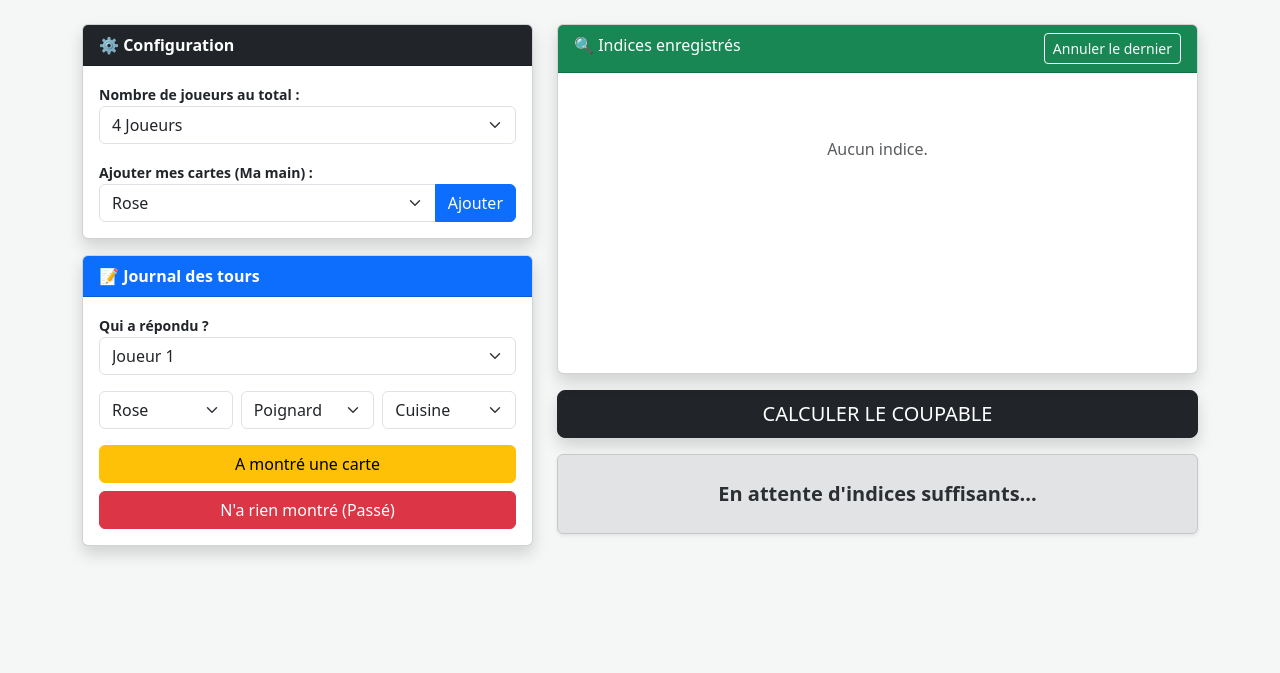
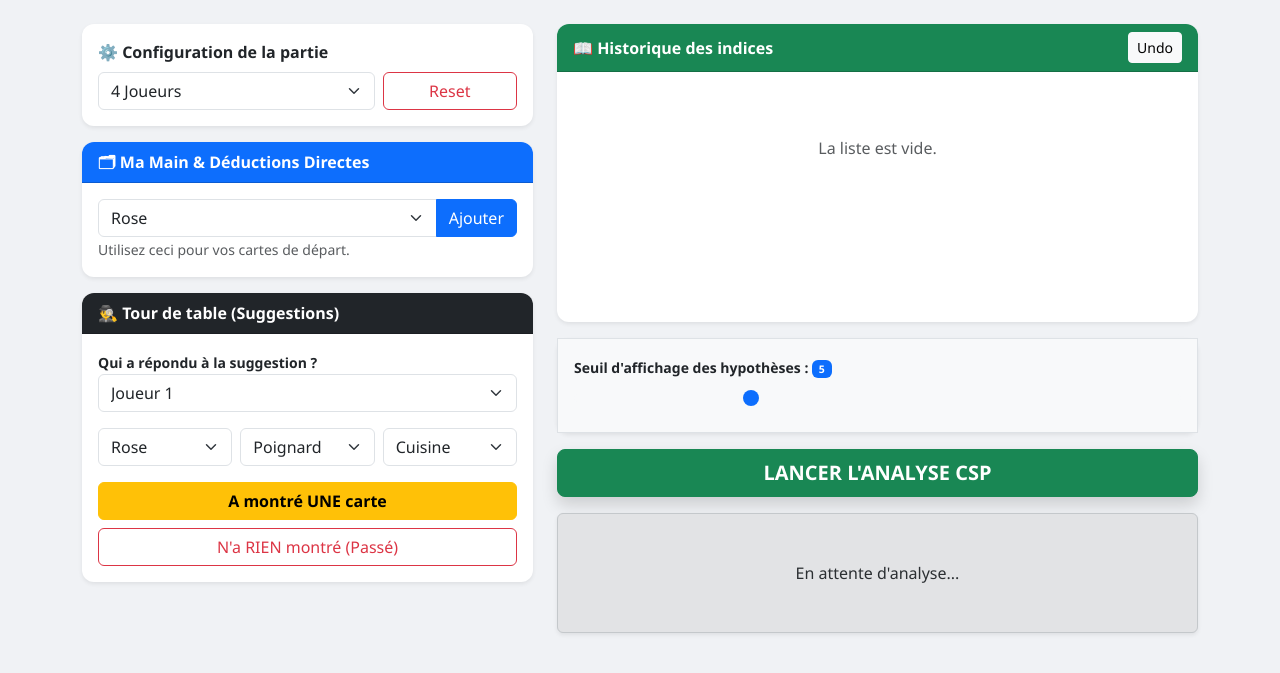
Before and after one commit to rondeaujf/cluedo, a Flask app: page / in a window 1280 px wide. Shown: the top 673 px of the page. Run offline with Flask 3, Linux system fonts and the light colour scheme.

Commit message:
Update index.html for improved layout and functionality

```diff
--- a/templates/index.html
+++ b/templates/index.html
@@ -2,46 +2,70 @@
 <html lang="fr">
 <head>
     <meta charset="UTF-8">
-    <title>Cluedo AI Solver 🕵️‍♂️</title>
+    <meta name="viewport" content="width=device-width, initial-scale=1.0">
+    <title>Cluedo AI Master Solver 🕵️‍♂️</title>
     <link rel="stylesheet" href="https://cdn.jsdelivr.net/npm/bootstrap@5.3.0/dist/css/bootstrap.min.css">
     <style>
-        body { background-color: #f4f7f6; }
-        .card-indice { border-left: 4px solid #0d6efd; margin-bottom: 8px; transition: 0.2s; }
-        .card-indice:hover { background-color: #f8f9fa; }
-        .solution-box { font-size: 1.25rem; font-weight: bold; min-height: 80px; display: flex; align-items: center; justify-content: center; }
+        body { background-color: #f0f2f5; font-family: 'Segoe UI', Tahoma, Geneva, Verdana, sans-serif; }
+        .card { border: none; border-radius: 12px; }
+        .card-header { border-radius: 12px 12px 0 0 !important; font-weight: bold; }
+        .card-indice { border-left: 5px solid #0d6efd; margin-bottom: 8px; background: #fff; transition: transform 0.1s; }
+        .card-indice:hover { transform: translateX(5px); }
+        .solution-box { min-height: 120px; display: flex; flex-direction: column; align-items: center; justify-content: center; text-align: center; }
+        .hypothese-list { max-height: 200px; overflow-y: auto; width: 100%; margin-top: 10px; }
+        .badge-count { font-size: 1.1rem; }
     </style>
 </head>
 <body>
 
 <div class="container py-4">
-    <div class="row">
-        <div class="col-md-5">
-            <div class="card shadow mb-3">
-                <div class="card-header bg-dark text-white fw-bold">⚙️ Configuration</div>
+    <div class="row g-4">
+        <div class="col-lg-5">
+            <div class="card shadow-sm mb-3 border-info">
                 <div class="card-body">
-                    <label class="small fw-bold">Nombre de joueurs au total :</label>
-                    <select id="n_joueurs" class="form-select mb-3" onchange="updatePlayersList()">
-                        <option value="3">3 Joueurs</option>
-                        <option value="4" selected>4 Joueurs</option>
-                        <option value="5">5 Joueurs</option>
-                        <option value="6">6 Joueurs</option>
-                    </select>
-
-                    <label class="small fw-bold">Ajouter mes cartes (Ma main) :</label>
-                    <div class="input-group">
-                        <select id="ma_carte_select" class="form-select">
-                            {% for c in suspects + armes + lieux %}<option value="{{c}}">{{c}}</option>{% endfor %}
-                        </select>
-                        <button class="btn btn-primary" onclick="addIndice('possession_directe', 0)">Ajouter</button>
+                    <label class="form-label fw-bold">⚙️ Configuration de la partie</label>
+                    <div class="row g-2">
+                        <div class="col-8">
+                            <select id="n_joueurs" class="form-select" onchange="resetGame()">
+                                <option value="3">3 Joueurs</option>
+                                <option value="4" selected>4 Joueurs</option>
+                                <option value="5">5 Joueurs</option>
+                                <option value="6">6 Joueurs</option>
+                            </select>
+                        </div>
+                        <div class="col-4">
+                            <button class="btn btn-outline-danger w-100" onclick="resetGame()">Reset</button>
+                        </div>
                     </div>
                 </div>
             </div>
 
-            <div class="card shadow">
-                <div class="card-header bg-primary text-white fw-bold">📝 Journal des tours</div>
+            <div class="card shadow-sm mb-3">
+                <div class="card-header bg-primary text-white">🗂 Ma Main & Déductions Directes</div>
+                <div class="card-body">
+                    <div class="input-group">
+                        <select id="ma_carte_select" class="form-select">
+                            <optgroup label="Suspects">
+                                {% for c in suspects %}<option value="{{c}}">{{c}}</option>{% endfor %}
+                            </optgroup>
+                            <optgroup label="Armes">
+                                {% for c in armes %}<option value="{{c}}">{{c}}</option>{% endfor %}
+                            </optgroup>
+                            <optgroup label="Lieux">
+                                {% for c in lieux %}<option value="{{c}}">{{c}}</option>{% endfor %}
+                            </optgroup>
+                        </select>
+                        <button class="btn btn-primary" onclick="addIndice('possession_directe', 0)">Ajouter</button>
+                    </div>
+                    <small class="text-muted">Utilisez ceci pour vos cartes de départ.</small>
+                </div>
+            </div>
+
+            <div class="card shadow-sm">
+                <div class="card-header bg-dark text-white">🕵️‍♂️ Tour de table (Suggestions)</div>
                 <div class="card-body">
                     <div class="mb-3">
-                        <label class="small fw-bold">Qui a répondu ?</label>
+                        <label class="small fw-bold">Qui a répondu à la suggestion ?</label>
                         <select id="joueur_select" class="form-select"></select>
                     </div>
 
@@ -52,28 +76,36 @@
                     </div>
 
                     <div class="d-grid gap-2">
-                        <button onclick="addIndice('positif')" class="btn btn-warning">A montré une carte</button>
-                        <button onclick="addIndice('negatif')" class="btn btn-danger">N'a rien montré (Passé)</button>
+                        <button onclick="addIndice('positif')" class="btn btn-warning fw-bold">A montré UNE carte</button>
+                        <button onclick="addIndice('negatif')" class="btn btn-outline-danger">N'a RIEN montré (Passé)</button>
                     </div>
                 </div>
             </div>
         </div>
 
-        <div class="col-md-7">
-            <div class="card shadow mb-3">
-                <div class="card-header bg-success text-white d-flex justify-content-between">
-                    🔍 Indices enregistrés
-                    <button class="btn btn-sm btn-outline-light" onclick="removeLast()">Annuler le dernier</button>
+        <div class="col-lg-7">
+            <div class="card shadow-sm mb-3">
+                <div class="card-header bg-success text-white d-flex justify-content-between align-items-center">
+                    📖 Historique des indices
+                    <button class="btn btn-sm btn-light" onclick="removeLast()">Undo</button>
                 </div>
-                <div class="card-body" id="indices_list" style="height: 300px; overflow-y: auto;">
-                    <p class="text-muted text-center mt-5">Aucun indice pour le moment.</p>
+                <div class="card-body" id="indices_list" style="height: 250px; overflow-y: auto;">
+                    <p class="text-muted text-center mt-5">La liste est vide.</p>
                 </div>
             </div>
 
-            <button onclick="solve()" class="btn btn-dark btn-lg w-100 mb-3 shadow">CALCULER LE COUPABLE</button>
+            <div class="card shadow-sm mb-3">
+                <div class="card-body bg-light border">
+                    <label class="form-label small fw-bold">Seuil d'affichage des hypothèses : <span id="seuil_val" class="badge bg-primary">5</span></label>
+                    <input type="range" class="form-range" min="1" max="15" value="5" id="seuil_range"
+                           oninput="document.getElementById('seuil_val').innerText = this.value">
+                </div>
+            </div>
+
+            <button onclick="solve()" id="solve_btn" class="btn btn-success btn-lg w-100 mb-3 shadow fw-bold">LANCER L'ANALYSE CSP</button>
 
             <div id="result_area" class="alert alert-secondary solution-box shadow-sm">
-                En attente d'indices suffisants...
+                En attente d'analyse...
             </div>
         </div>
     </div>
@@ -91,7 +123,14 @@
             opt.value = i; opt.innerText = "Joueur " + i;
             select.appendChild(opt);
         }
-        indices = []; render();
+    }
+
+    function resetGame() {
+        indices = [];
+        updatePlayersList();
+        render();
+        document.getElementById('result_area').innerHTML = "Partie réinitialisée.";
+        document.getElementById('result_area').className = "alert alert-secondary solution-box shadow-sm";
     }
 
     function addIndice(type, forceJoueur = null) {
@@ -106,41 +145,78 @@
         render();
     }
 
-    function removeLast() { indices.pop(); render(); }
+    function removeLast() {
+        indices.pop();
+        render();
+    }
 
     function render() {
         const list = document.getElementById('indices_list');
-        if(indices.length === 0) { list.innerHTML = '<p class="text-muted text-center mt-5">Aucun indice.</p>'; return; }
+        if(indices.length === 0) {
+            list.innerHTML = '<p class="text-muted text-center mt-5">Aucun indice enregistré.</p>';
+            return;
+        }
         list.innerHTML = indices.map((ind, i) => `
-            <div class="card-indice p-2 bg-white rounded shadow-sm">
-                <span class="badge bg-secondary">#${i+1}</span>
+            <div class="card-indice p-2 shadow-sm rounded">
+                <span class="badge bg-secondary text-white">#${i+1}</span>
                 <strong>${ind.joueur == 0 ? 'Moi' : 'Joueur '+ind.joueur}</strong> :
-                ${ind.type === 'positif' ? 'Possède au moins un de' : (ind.type === 'negatif' ? 'N\'a aucun de' : 'A la carte')}
-                <span class="text-primary">${ind.cartes.join(', ')}</span>
+                <span class="badge ${ind.type==='negatif'?'bg-danger':'bg-info text-dark'}">${ind.type.replace('_',' ')}</span>
+                <span class="ms-1">${ind.cartes.join(', ')}</span>
             </div>
         `).join('');
     }
 
     async function solve() {
-        const btn = document.querySelector('button[onclick="solve()"]');
+        const btn = document.getElementById('solve_btn');
+        const resArea = document.getElementById('result_area');
+        const seuil = document.getElementById('seuil_range').value;
+        const n = document.getElementById('n_joueurs').value;
+
         btn.disabled = true;
-        const resArea = document.getElementById('result_area');
+        resArea.innerHTML = '<div class="spinner-border text-primary" role="status"></div><br>Calcul des mondes possibles...';
 
         try {
             const response = await fetch('/solve', {
                 method: 'POST',
                 headers: {'Content-Type': 'application/json'},
-                body: JSON.stringify({indices: indices, n_joueurs: document.getElementById('n_joueurs').value})
+                body: JSON.stringify({
+                    indices: indices,
+                    n_joueurs: n,
+                    seuil: seuil
+                })
             });
             const data = await response.json();
-            if(data.status === "found") {
-                resArea.className = "alert alert-success solution-box shadow";
-                resArea.innerHTML = `✅ SOLUTION : ${data.solution.coupable} + ${data.solution.arme} + ${data.solution.lieu}`;
+
+            if(data.status === "success") {
+                let html = `<div class="badge-count mb-2">Solutions restantes : <span class="badge bg-dark">${data.count}</span></div>`;
+
+                if(data.count === 1) {
+                    const sol = data.hypotheses[0];
+                    html = `<div class="text-success fw-bold">🎯 SOLUTION UNIQUE TROUVÉE !<br>
+                            <span class="fs-4">${sol.coupable} + ${sol.arme} + ${sol.lieu}</span></div>`;
+                    resArea.className = "alert alert-success solution-box shadow border-success";
+                } else if(data.hypotheses.length > 0) {
+                    html += `<div class="small fw-bold text-primary mt-2">Hypothèses probables :</div>`;
+                    html += `<div class="hypothese-list"><ul class="list-group list-group-flush small">`;
+                    data.hypotheses.forEach(h => {
+                        html += `<li class="list-group-item bg-transparent">${h.coupable} / ${h.arme} / ${h.lieu}</li>`;
+                    });
+                    html += `</ul></div>`;
+                    resArea.className = "alert alert-info solution-box shadow";
+                } else {
+                    html += `<div class="text-muted italic">Trop de solutions (> ${seuil}). Continuez à éliminer des cartes.</div>`;
+                    resArea.className = "alert alert-info solution-box shadow-sm";
+                }
+                resArea.innerHTML = html;
             } else {
-                resArea.className = "alert alert-warning solution-box shadow-sm";
-                resArea.innerText = "🕵️ Pas encore de certitude mathématique...";
+                resArea.className = "alert alert-danger solution-box shadow";
+                resArea.innerHTML = "❌ <strong>Erreur : Conflit d'indices.</strong><br>Il est mathématiquement impossible que ces indices soient tous vrais.";
             }
-        } finally { btn.disabled = false; }
+        } catch(e) {
+            resArea.innerHTML = "❌ Erreur de connexion au serveur.";
+        } finally {
+            btn.disabled = false;
+        }
     }
 
     updatePlayersList();
```
